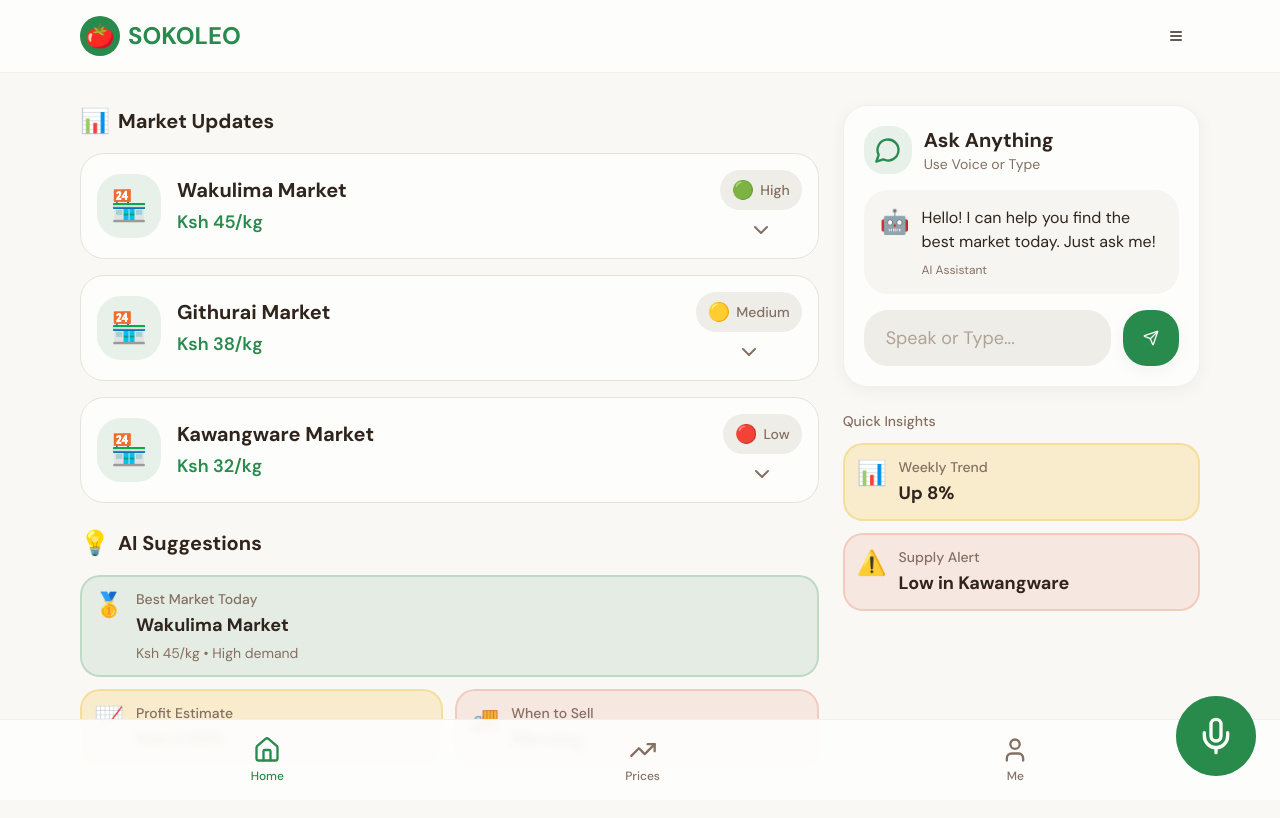
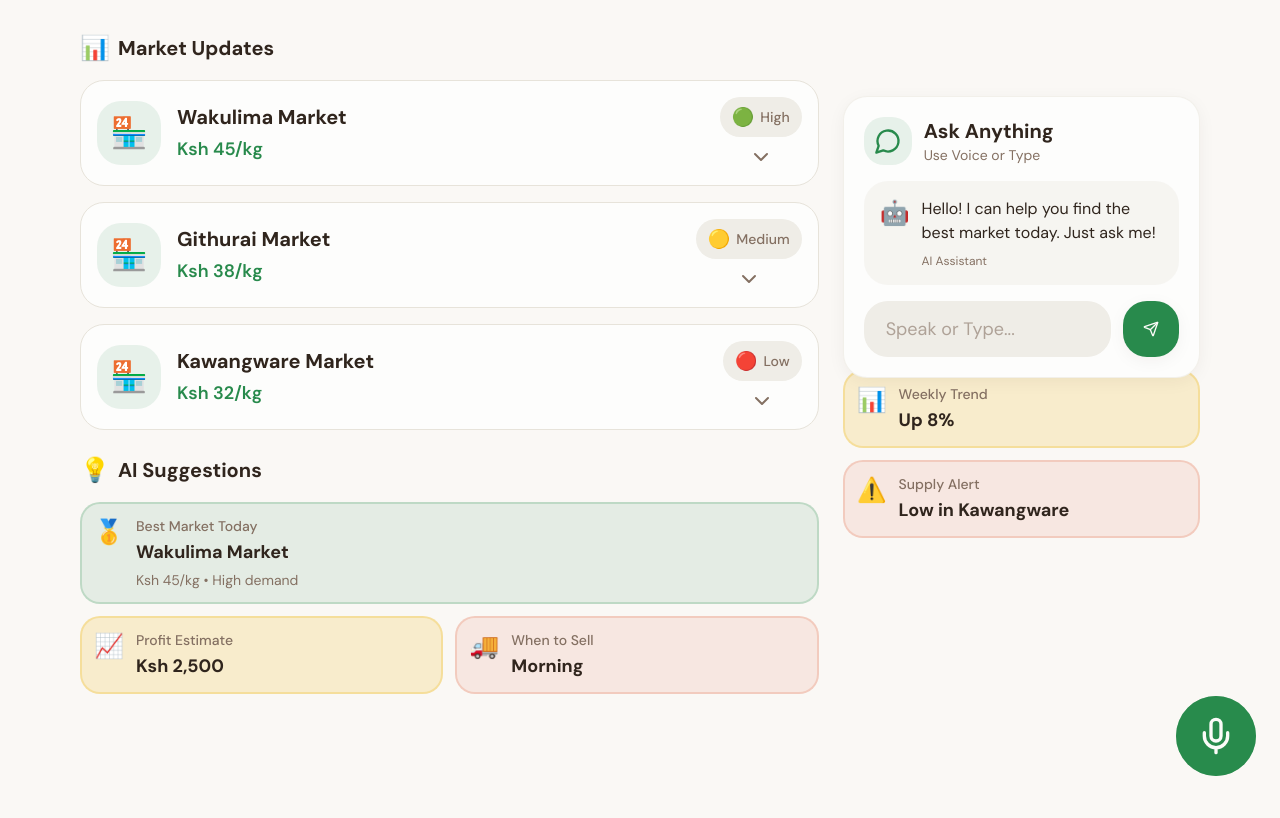
Before and after one commit to DevFrancisLab/sokoleo, a React (Vite) app in the folder frontend/: page /dashboard in a window 1280 px wide. Shown: the top 818 px of the page. Built offline with nearby package versions, Linux system fonts and the light colour scheme; the HTML template or start-up script is replaced by a standard one.

Commit message:
Hide header/footer on dashboard (no top/bottom navbars)

```diff
--- a/frontend/src/pages/Dashboard.tsx
+++ b/frontend/src/pages/Dashboard.tsx
@@ -1,9 +1,8 @@
-import Header from "@/components/dashboard/Header";
+// Header intentionally omitted on dashboard
 import MarketCard from "@/components/dashboard/MarketCard";
 import InsightTile from "@/components/dashboard/InsightTile";
 import ChatSection from "@/components/dashboard/ChatSection";
 import VoiceButton from "@/components/dashboard/VoiceButton";
-import Footer from "@/components/dashboard/Footer";
 
 const markets = [
 	{ name: "Wakulima Market", price: 45, demand: "high" as const, crates: 200, bestTime: "Morning", distance: 12 },
@@ -13,8 +12,7 @@ const markets = [
 
 const Dashboard = () => {
 	return (
-		<div className="min-h-screen bg-background pb-32">
-			<Header />
+		<div className="min-h-screen bg-background pb-24">
 
 			<main className="container max-w-6xl mx-auto px-4 py-8">
 				<div className="grid gap-6 lg:grid-cols-3">
@@ -65,7 +63,6 @@ const Dashboard = () => {
 			</main>
 
 			<VoiceButton />
-			<Footer />
 		</div>
 	);
 };
```
